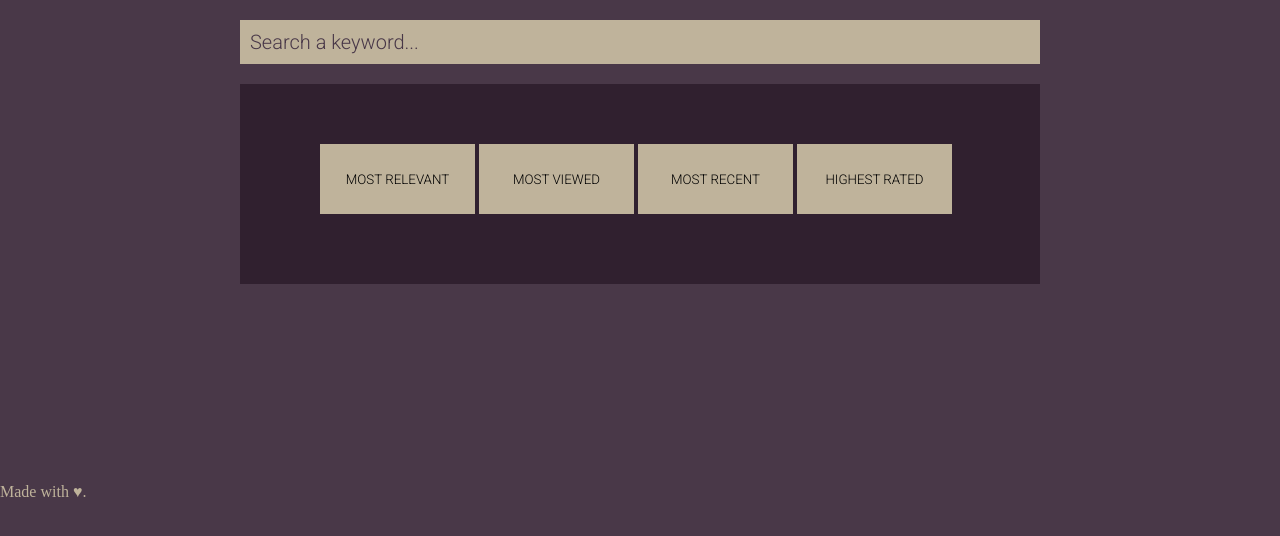
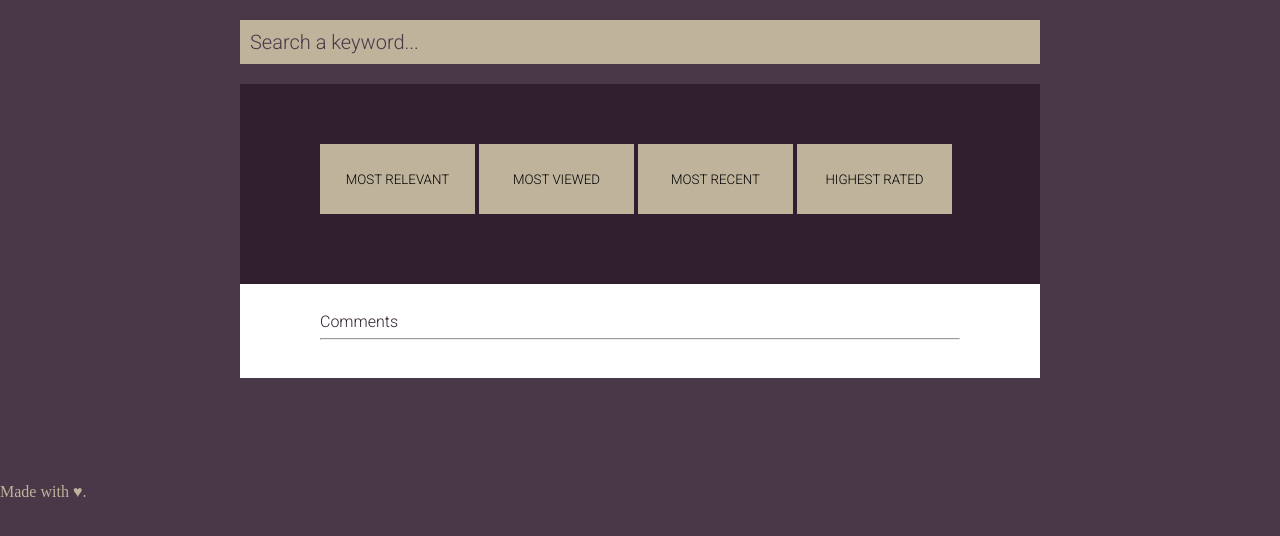
Before and after one commit to jessmchang/yt-instant, a PHP site: page / in a window 1280 px wide. Shown: the top 536 px of the page. Run offline with PHP 8.4, Linux system fonts and the light colour scheme; some libraries are stand-ins or nearby versions.

Commit message:
Styling.

```diff
--- a/index.html
+++ b/index.html
@@ -20,7 +20,11 @@
 		</div>
 		<div id ="video_info">
 
-			<div id="comment_area"></div>
+			<div id="comment_area">
+
+				Comments
+				<hr>
+			</div>
 		</div>
 
 	<script type="text/javascript" src="index.js"></script>
--- a/sass/style.scss
+++ b/sass/style.scss
@@ -49,6 +49,7 @@ body{
 	text-align:left;
 	padding: 30px 80px 30px 80px;
 	font-family: $font-stack;
+	font-weight: 700px;
 }
 
 #video{
@@ -66,6 +67,9 @@ body{
 }
 
 #comment_area{
+	padding: 30px 80px 30px 80px;
+	font-family: $font-stack;
+	color: $dark-panel-color;
 	background-color: $reset-color;
 }
 
--- a/stylesheets/style.css
+++ b/stylesheets/style.css
@@ -104,9 +104,10 @@ body {
   text-align: left;
   padding: 30px 80px 30px 80px;
   font-family: "Roboto", Trebuchet, sans-serif;
+  font-weight: 700px;
 }
 
-/* line 54, ../sass/style.scss */
+/* line 55, ../sass/style.scss */
 #video {
   position: relative;
   margin: 0 auto;
@@ -115,36 +116,39 @@ body {
   color: #bfb39b;
 }
 
-/* line 62, ../sass/style.scss */
+/* line 63, ../sass/style.scss */
 #video_info {
   height: 200px;
   width: 800px;
   margin: auto;
 }
 
-/* line 68, ../sass/style.scss */
+/* line 69, ../sass/style.scss */
 #comment_area {
+  padding: 30px 80px 30px 80px;
+  font-family: "Roboto", Trebuchet, sans-serif;
+  color: #30202f;
   background-color: white;
 }
 
-/* line 72, ../sass/style.scss */
+/* line 76, ../sass/style.scss */
 #comment_bunch {
   padding: 10px 80px 10px 80px;
   font-family: "Roboto", Trebuchet, sans-serif;
 }
 
-/* line 77, ../sass/style.scss */
+/* line 81, ../sass/style.scss */
 .comment_author {
   color: #bfb39b;
 }
 
-/* line 81, ../sass/style.scss */
+/* line 85, ../sass/style.scss */
 .comment_content {
   color: #1b1b1b;
   font-size: 10px;
 }
 
-/* line 86, ../sass/style.scss */
+/* line 90, ../sass/style.scss */
 .search_box {
   font-size: 20px;
   width: 800px;
@@ -157,7 +161,7 @@ body {
   padding: 10px;
 }
 
-/* line 98, ../sass/style.scss */
+/* line 102, ../sass/style.scss */
 ::-webkit-input-placeholder {
   color: #493848;
 }
```
